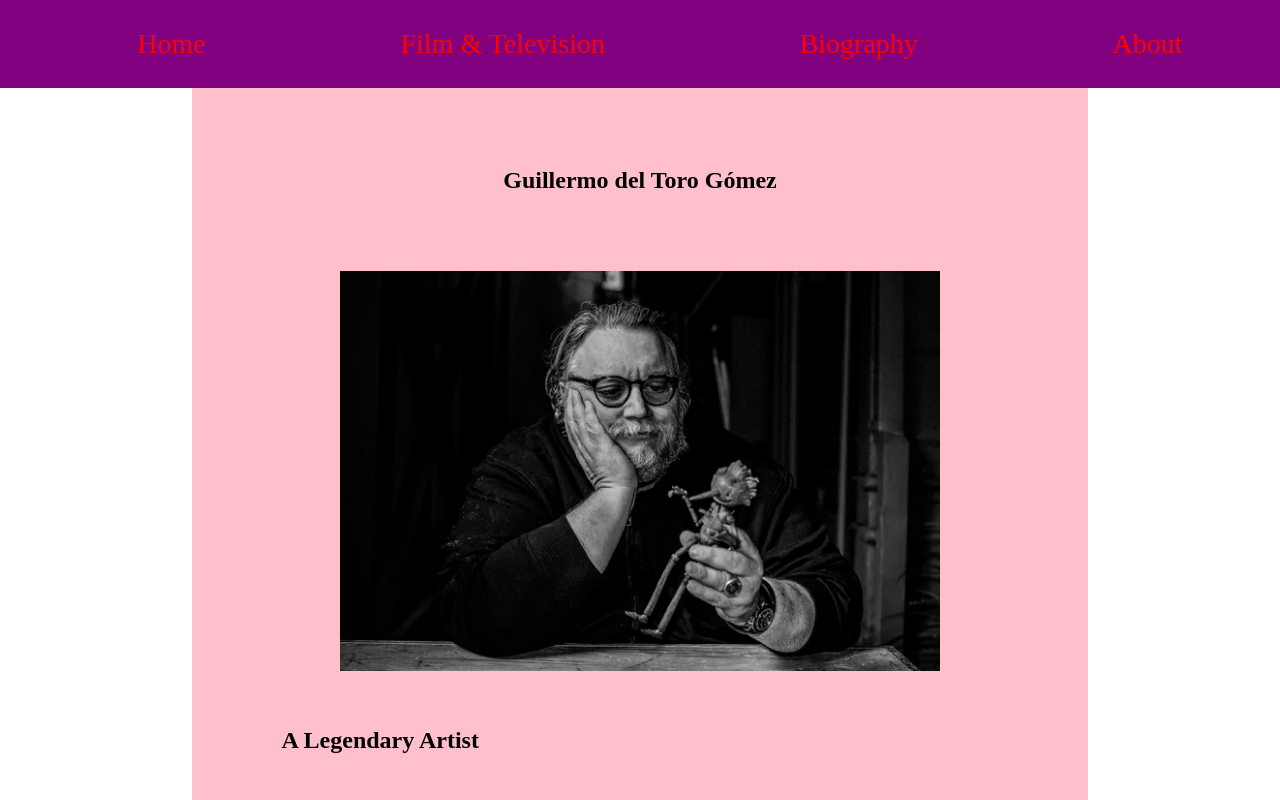
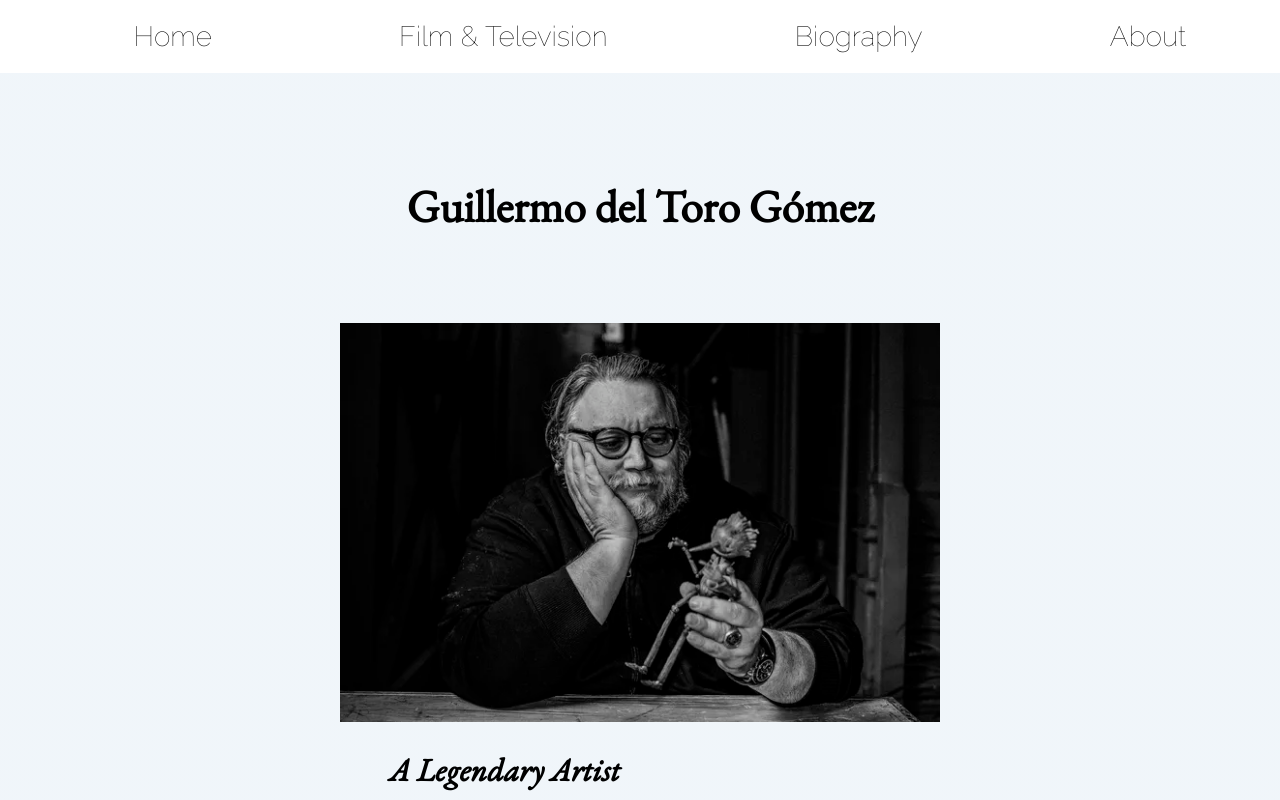
Before and after one commit to genna-umenhofer/1-hour-challenge-Del-Toro, a plain HTML site: page index.html in a window 1280 px wide. Shown: the top 800 px of the page. Drawn offline with nearby package versions, Linux system fonts and the light colour scheme; files that its build step writes are made by us from their sources; files whose address does not match are found by name.

Commit message:
styled fonts and colors

```diff
--- a/index.html
+++ b/index.html
@@ -4,6 +4,9 @@
     <meta charset="utf-8">
     <title>Guillermo del Toro G&oacute;mez Fan Page</title>
     <link rel="stylesheet" href="/Users/gennaumenhofer/desktop/Coding_Practice/Del_Toro/styles.css">
+    <style>
+    @import url('https://fonts.googleapis.com/css2?family=Cormorant+Garamond:wght@300&family=EB+Garamond:ital@0;1&family=Raleway:wght@100&display=swap');
+    </style>
   </head>
   <body class="parent">
     <!-- main page navigation -->
--- a/styles.css
+++ b/styles.css
@@ -1,8 +1,12 @@
 /* The main layout was designed to be read on a mobile decive. The media query adjusts some design to look better on a larger screen. */
 
 /* Overall Page Structure - all media types*/
+@import url('https://fonts.googleapis.com/css2?family=EB+Garamond:ital@0;1&display=swap');
+
 .parent {
   display: grid;
+  background: rgb(42,119,181);
+  background: linear-gradient(180deg, rgba(42,119,181,0.07046568627450978) 15%, rgba(44,118,194,0.4738270308123249) 70%, /*rgba(45,117,203,0.46262254901960786) 74%,*/ rgba(46,116,212,0.7203256302521008) 77%, rgba(46,88,212,1) 100%);
   grid-template-columns: 1fr;
   grid-template-rows: repeat(5, auto);
   grid-column-gap: 0px;
@@ -17,29 +21,44 @@
 
 .spacing {
   margin: 0 0 0 0;
-  padding:  2.5rem;
+  padding: 10% 0 10% 0;
 }
 
 h1 {
   text-align: center;
-  padding: 8%;
+  padding: 7%;
+  font-family: 'EB Garamond', serif;
+  font-size: 45px;
 }
 
 h2 {
-  padding: 5% 0 5% 0;
+  padding: 5% 5% 5% 0;
+  font-family: 'EB Garamond', serif;
+  font-style: italic;
+  font-size: 32px;
+}
+
+h3 {
+  padding: 5% 5% 0  0;
+  font-family: 'EB Garamond', serif;
+  font-size: 28px;
 }
 
 p {
-
+  padding: 0;
+  font-family: 'Cormorant Garamond', serif;
+  font-size: 18px;
 }
 
 /* Main Site Navigation */
 #main-nav {
   grid-area: nav;
-  background-color: yellow;
+  background-color: white;
   height: inherit;
   top: 0;
   text-align: center;
+  font-family: 'Raleway', sans-serif;
+  font-size: 20px !important;
 }
 
 #main-nav ul {
@@ -50,27 +69,28 @@ p {
 
 #main-nav li {
   padding: 0 0 0 0;
+
 }
 
 #main-nav a {
-  color: red;
+  color: black;
   text-decoration: none;
 }
 
 #main-nav a:hover {
-  color: red;
+  color: black;
   text-decoration: underline;
 }
 
 #main-nav a:visited {
-  color: red;
+  color: black;
   text-decoration: none;
 }
 
 /* Landing Page &  Image section*/
 #home {
   grid-area: home;
-  background-color: pink;
+  /*background-color: white;*/
 }
 
 #home img {
@@ -82,8 +102,9 @@ p {
 /* Reviews section */
 #film-and-television {
   grid-area: review;
-  background-color: orange;
-
+  /*background-color: white;*/
+  display: flex;
+  flex-direction: column;
 }
 
 .review-card {
@@ -92,7 +113,6 @@ p {
   grid-template-rows: repeat(3, auto);
   grid-column-gap: 0px;
   grid-row-gap: 0px;
-  margin: 0;
   grid-template-areas: "img"
                                   "title"
                                   "text"
@@ -106,18 +126,20 @@ p {
 
 .review-card h3 {
   text-align: center;
+  font-family: 'EB Garamond', serif;
 }
 
 /* Biography Section */
 #biography {
   grid-area: bio;
-  background-color: green;
+  color: white;
+  /*background-color: white;*/
 }
 
 /* about me section */
 #about {
   grid-area: about;
-  background-color: teal;
+  background-color: white;
   width: 100%;
   height: inherit;
   bottom: 0;
@@ -125,7 +147,36 @@ p {
 }
 
 /* Adjustments made for large screens*/
-@media screen and (min-width: 750px) {
+@media screen and (min-width: 400px) {
+  h2, h3, p {
+    padding: 0 15% 0 15%;
+  }
+
+  #main-nav {
+    grid-area: nav;
+    /*background-color: white;*/
+    color: black;
+    position: fixed;
+    top: 0;
+    width: 100%;
+    height: inherit;
+    font-family: 'Raleway', sans-serif;
+    font-size: 28px;
+  }
+
+  #main-nav li {
+    padding: 0 0 0 0;
+  }
+
+  #home img {
+    display: block;
+    max-width: 500px;
+    margin: 0 auto 0 auto;
+  }
+
+}
+
+@media screen and (min-width: 1000px) {
   .spacing {
     margin: 0 15% 0 15%;
     padding:  7%;
@@ -133,19 +184,24 @@ p {
 
   #main-nav {
     grid-area: nav;
-    background-color: purple;
-    color: blue;
+    background-color: white;
+    color: black;
     position: fixed;
     top: 0;
     width: 100%;
     height: inherit;
-    font-size: 28px;
+    font-family: 'Raleway', sans-serif;
   }
 
   #main-nav ul {
     list-style-type: none;
     display: flex;
     justify-content: space-around;
+  }
+
+  #main-nav li {
+    padding: 0 0 0 0;
+    font-size: 28px;
   }
 
   #home img {
@@ -168,6 +224,7 @@ p {
   .review-card h3 {
     text-align: left;
     align-self: end;
-    background-color: pink;
+    /*background-color: white;*/
+    font-family: 'EB Garamond', serif;
   }
 }
```
